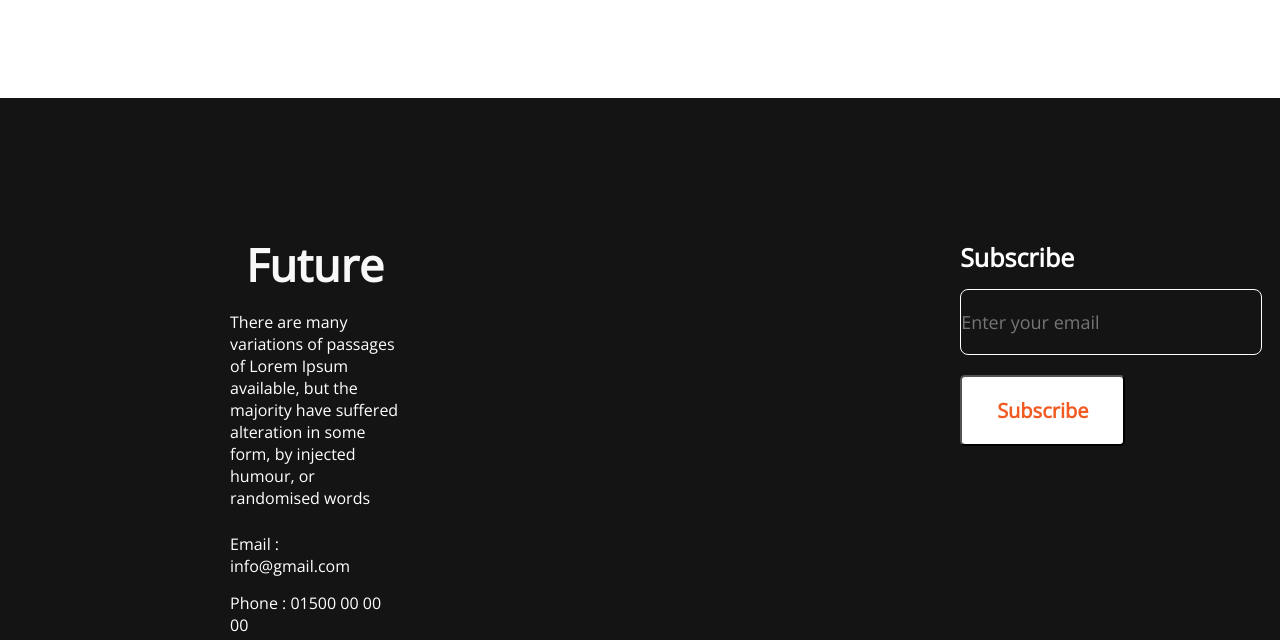
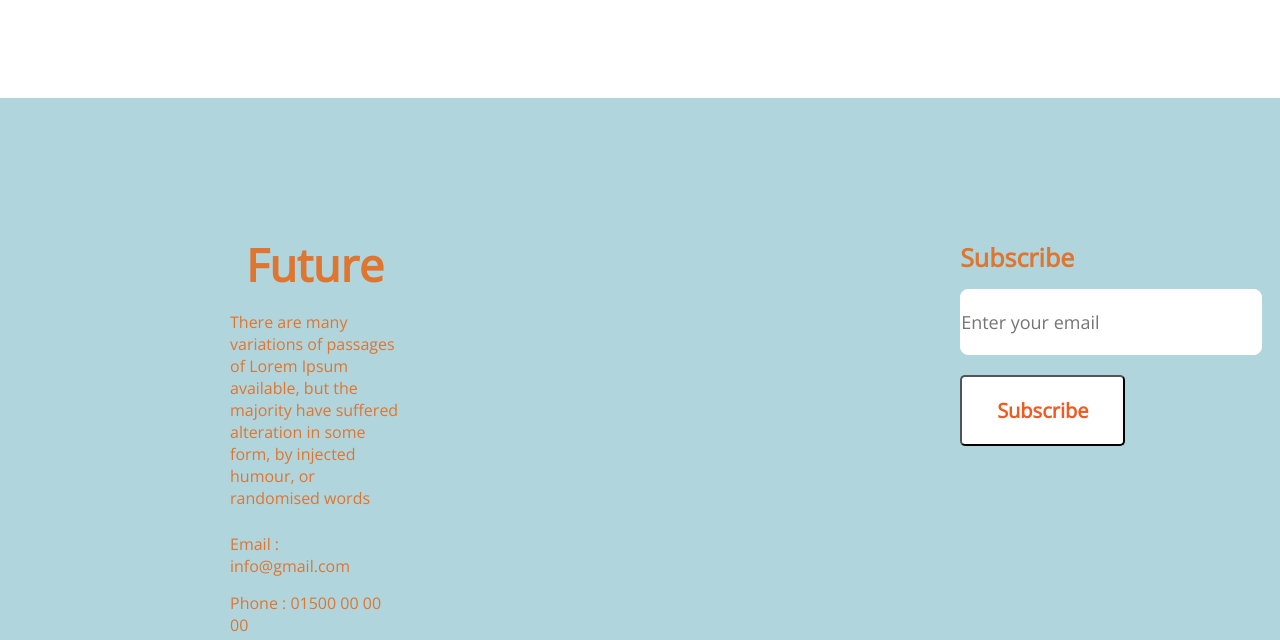
Before and after one commit to Rafid1149/assignment1-repo, a plain HTML site: page index.html in a window 1280 px wide. Shown: the part 2787-3427 px from the top of the page. Drawn offline with nearby package versions, Linux system fonts and the light colour scheme; a web font is replaced by a local one.

```diff
--- a/styles/new_year_ass.css
+++ b/styles/new_year_ass.css
@@ -211,7 +211,7 @@ li {
 /* contact style */
 .contact {
     display: flex;
-    background: #151414;
+    background: #b1d5dd;
     height: 80vh;
     gap: 330px;
 }
@@ -225,28 +225,28 @@ li {
 .contact-title {
     font-weight: 700;
     font-size: 45px;
-    color: #F8F8F8;
+    color: #df752f;
     margin: 16px;
 }
 
 .contact-description {
     font-weight: 400;
     font-size: 16px;
-    color: #FFFFFF;
+    color: #df752f;
     margin-bottom: 24px;
 }
 
 .contact-address1 {
     font-weight: 400;
     font-size: 16px;
-    color: #FFFFFF;
+    color: #df752f;
     margin-bottom: 15px;
 }
 
 .contact-address2 {
     font-weight: 400;
     font-size: 16px;
-    color: #FFFFFF;
+    color: #df752f;
     margin-bottom: 10px;
 
 }
@@ -259,7 +259,7 @@ li {
 .form-title {
     font-weight: 600;
     font-size: 25px;
-    color: #FFFFFF;
+    color: #df752f;
     margin-bottom: 15px;
 }
 
@@ -273,7 +273,7 @@ li {
     text-align: left;
     border: 1px solid #FFFFFF;
     border-radius: 8px;
-    background-color: #151414;
+
 }
 
 .btn-tertiary {
```
